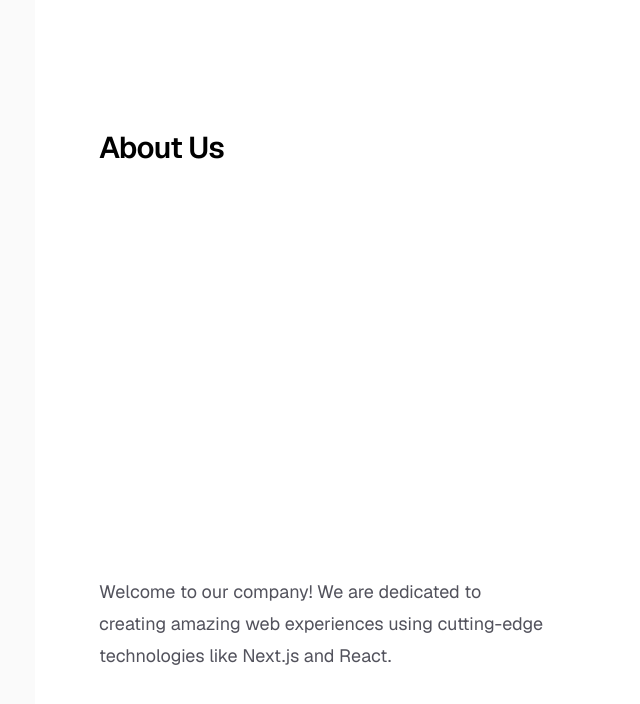
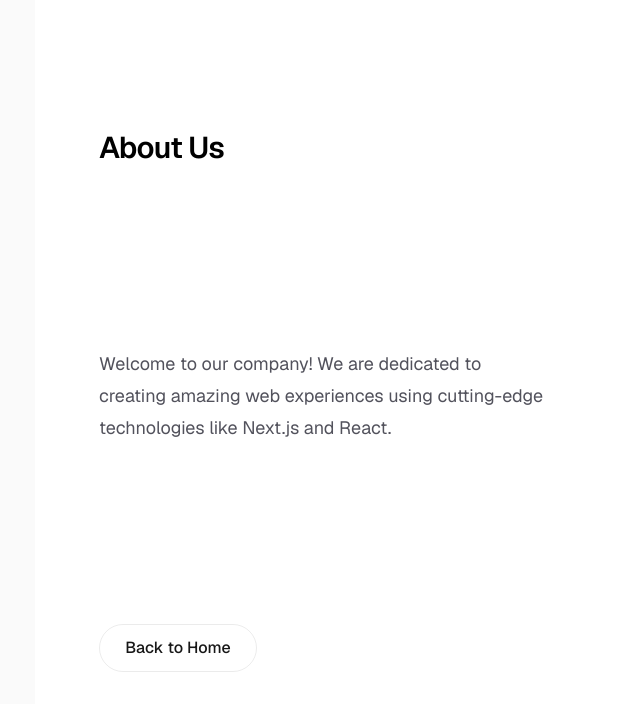
Before and after one commit to clickgirish/git-branching, a Next.js app: page /about-us in a window 1280 px wide. Shown: the top 704 px of the page, without its empty margins (221-861 px from the left). Built offline with nearby package versions, Linux system fonts and the light colour scheme.

Commit message:
Added back to home button

```diff
--- a/src/app/about-us/page.tsx
+++ b/src/app/about-us/page.tsx
@@ -1,3 +1,5 @@
+import Link from "next/link";
+
 export default function AboutUs() {
   return (
     <div className="flex min-h-screen items-center justify-center bg-zinc-50 font-sans dark:bg-black">
@@ -11,6 +13,14 @@
             cutting-edge technologies like Next.js and React.
           </p>
         </div>
+        <div className="flex flex-col gap-4 text-base font-medium sm:flex-row">
+          <Link
+            className="flex h-12 w-full items-center justify-center rounded-full border border-solid border-black/[.08] px-5 transition-colors hover:border-transparent hover:bg-black/[.04] dark:border-white/[.145] dark:hover:bg-[#1a1a1a] md:w-[158px]"
+            href="/"
+          >
+            Back to Home
+          </Link>
+        </div>
       </main>
     </div>
   );
```
